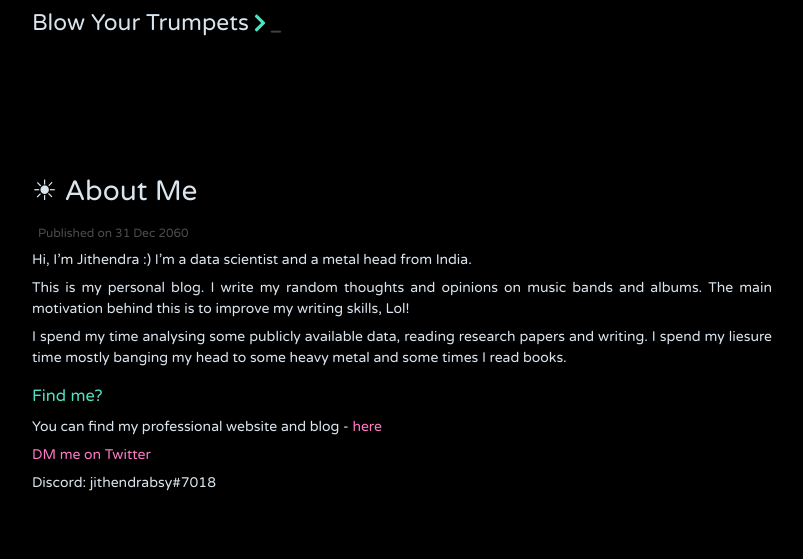
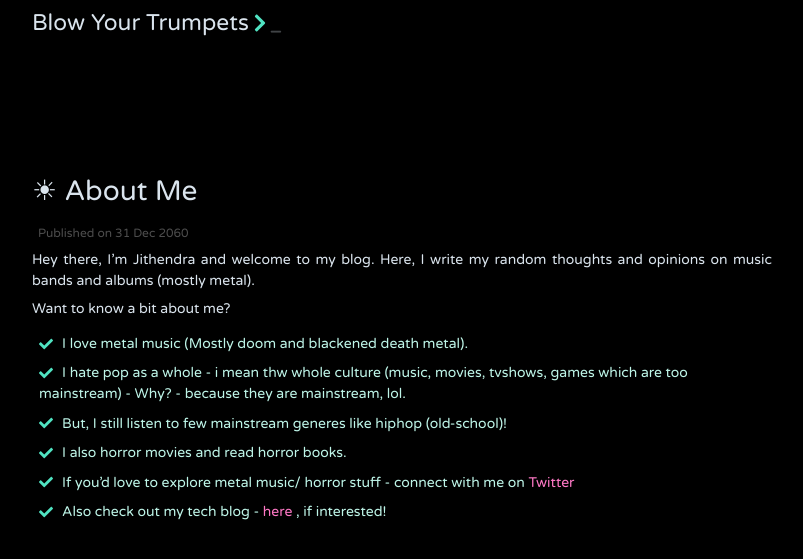
Before and after one commit to jithendrabsy/thoughts, a Jekyll site: the page built from _posts/2060-12-31-jbsy.md, in a window 1280 px wide. Shown: the top 559 px of the page, without its empty margins (238-1041 px from the left). Built offline with Jekyll 4.4.1, drawn with Linux system fonts in a browser that asks for light colours; nearby versions of some CDN libraries.

Commit message:
Update 2060-12-31-jbsy.md

```diff
--- a/_posts/2060-12-31-jbsy.md
+++ b/_posts/2060-12-31-jbsy.md
@@ -5,19 +5,12 @@ description:
 tags:
 ---
 
-Hi, I'm Jithendra :)  I'm a data scientist and a metal head from India.
+Hey there, I'm Jithendra and welcome to my blog. Here, I write my random thoughts and opinions on music bands and albums (mostly metal).
 
-
-This is my personal blog. I write my random thoughts and opinions on music bands and albums. The main motivation behind this is to improve my writing skills, Lol!
-
-
-I spend my time analysing some publicly available data, reading research papers and writing.
-I spend my liesure time mostly banging my head to some heavy metal and some times I read books.
-
-### Find me?
-
-You can find my professional website and blog - [here](https://jithendrabsy.me/)
-
-[DM me on Twitter](https://twitter.com/doggghead)
-
-Discord: jithendrabsy#7018
+Want to know a bit about me?
+- I love metal music (Mostly doom and blackened death metal).
+- I hate pop as a whole - i mean thw whole culture (music, movies, tvshows, games which are too mainstream) - Why? - because they are mainstream, lol.
+- But, I still listen to few mainstream generes like hiphop (old-school)!
+- I also horror movies and read horror books.
+- If you'd love to explore metal music/ horror stuff - connect with me on [Twitter](https://twitter.com/jithendrabsy)
+- Also check out my tech blog - [here](https://jithendrabsy.github.io/blog/) , if interested!
```
